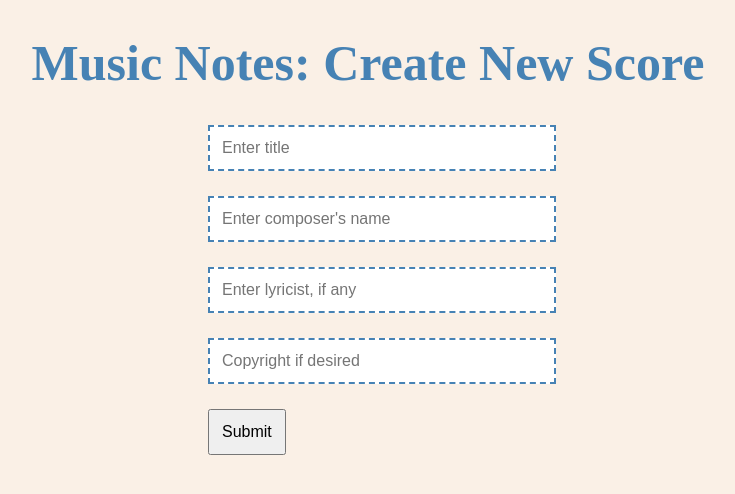
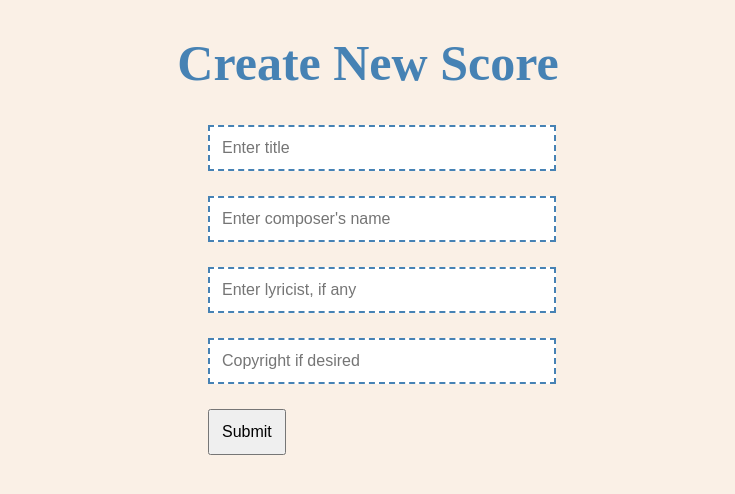
Before and after one commit to ssivak3/cs196, a plain HTML site: page form.html in a window 1280 px wide. Shown: the whole page, without its empty margins (272-1007 px from the left). Drawn offline with Linux system fonts and the light colour scheme.

Commit message:
edited label

```diff
--- a/form.html
+++ b/form.html
@@ -2,12 +2,12 @@
 <html>
 
 <head>
-    <title>Music Notes: Create New Score</title>
+    <title>Create New Score</title>
     <link rel="stylesheet" type="text/css" href="style.css">
 </head>
 
 <body>
-    <h1>Music Notes: Create New Score</h1>
+    <h1>Create New Score</h1>
     <form>
         <input type="text" placeholder="Enter title">
         <input type="text" placeholder="Enter composer's name">
```
Also changed, not shown: 1 other file.
